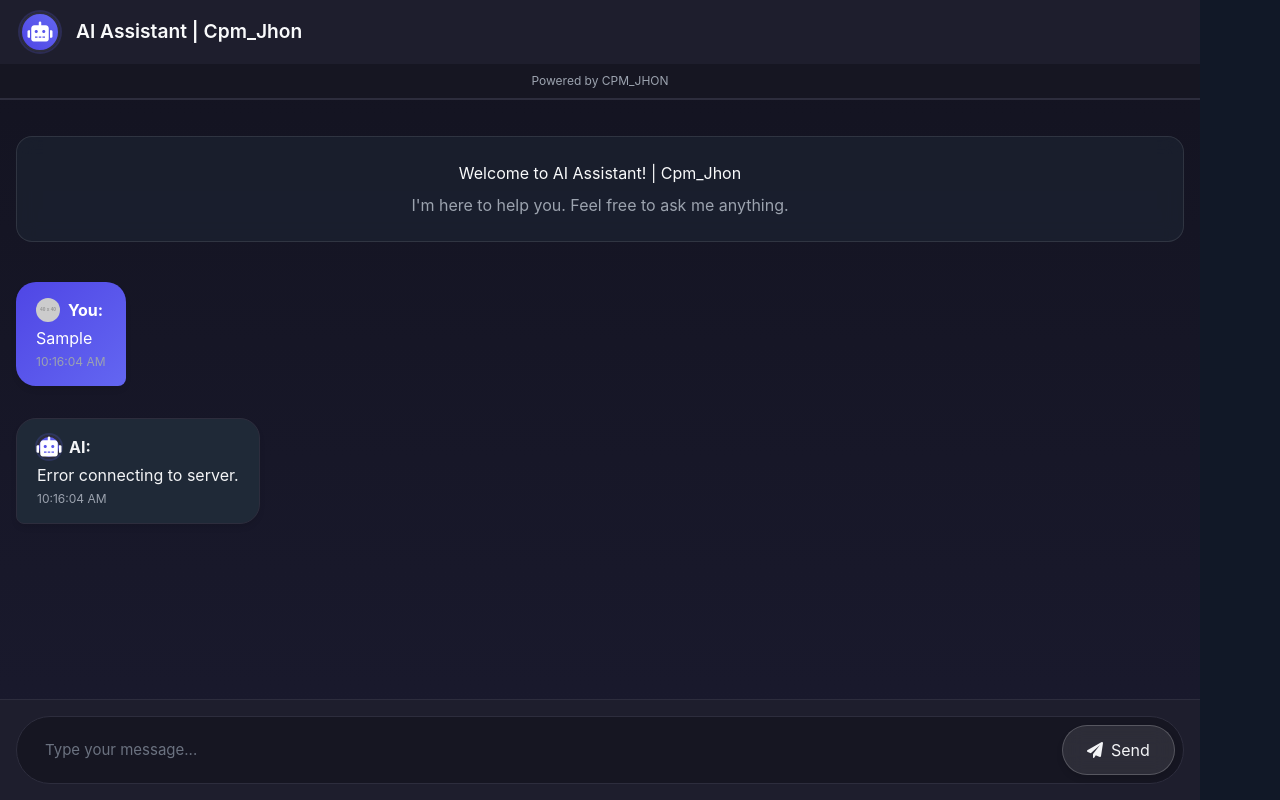
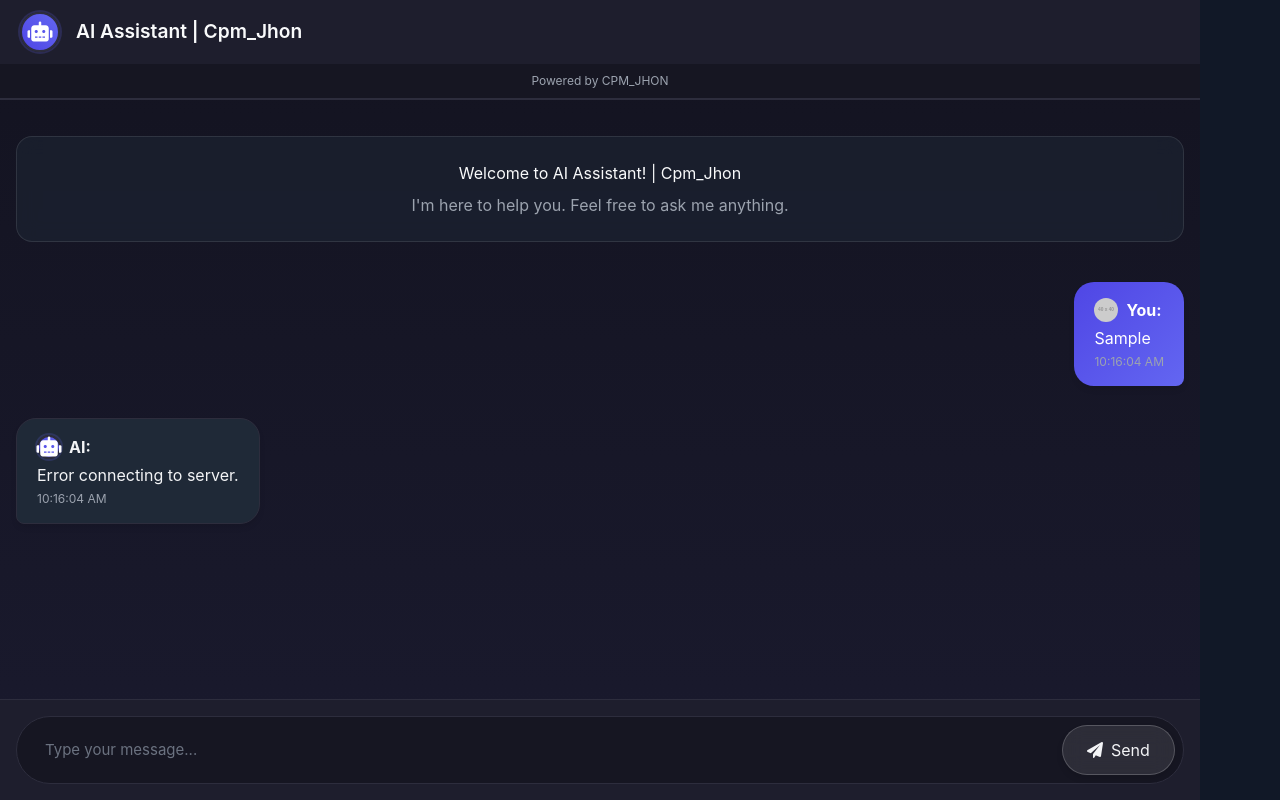
Before and after one commit to CpmJhon21/gemini-server-netlify, a website: page public/index.html in a window 1280 px wide. Both pictures are taken after typing "Sample" into the empty fields and a click on the button "Send". Drawn offline with nearby package versions, Linux system fonts and the light colour scheme; no server answers; placeholder pictures from the web are drawn by us.

Commit message:
index.html

```diff
--- a/public/index.html
+++ b/public/index.html
@@ -179,6 +179,7 @@
             color: white;
             border-bottom-right-radius: 0.5rem;
             align-self: flex-end;
+            margin-left: auto;
         }
 
         .assistant-message {
@@ -342,13 +343,18 @@
             }
         }
 
-        @media (min-width: 768px) {
-            .user-message {
-                align-self: flex-end;
-                border-bottom-left-radius: 1.25rem;
-                border-bottom-right-radius: 0.5rem;
-            }
-        }
+        @@media (min-width: 768px) {
+    .user-message {
+        align-self: flex-end !important;
+        margin-left: auto;
+        margin-right: 0;
+        border-top-left-radius: 1.25rem;
+        border-top-right-radius: 1.25rem;
+        border-bottom-left-radius: 1.25rem;
+        border-bottom-right-radius: 0.5rem;
+    }
+}
+
 
         /* Custom styles for submit button */
         #submit-btn {
```
